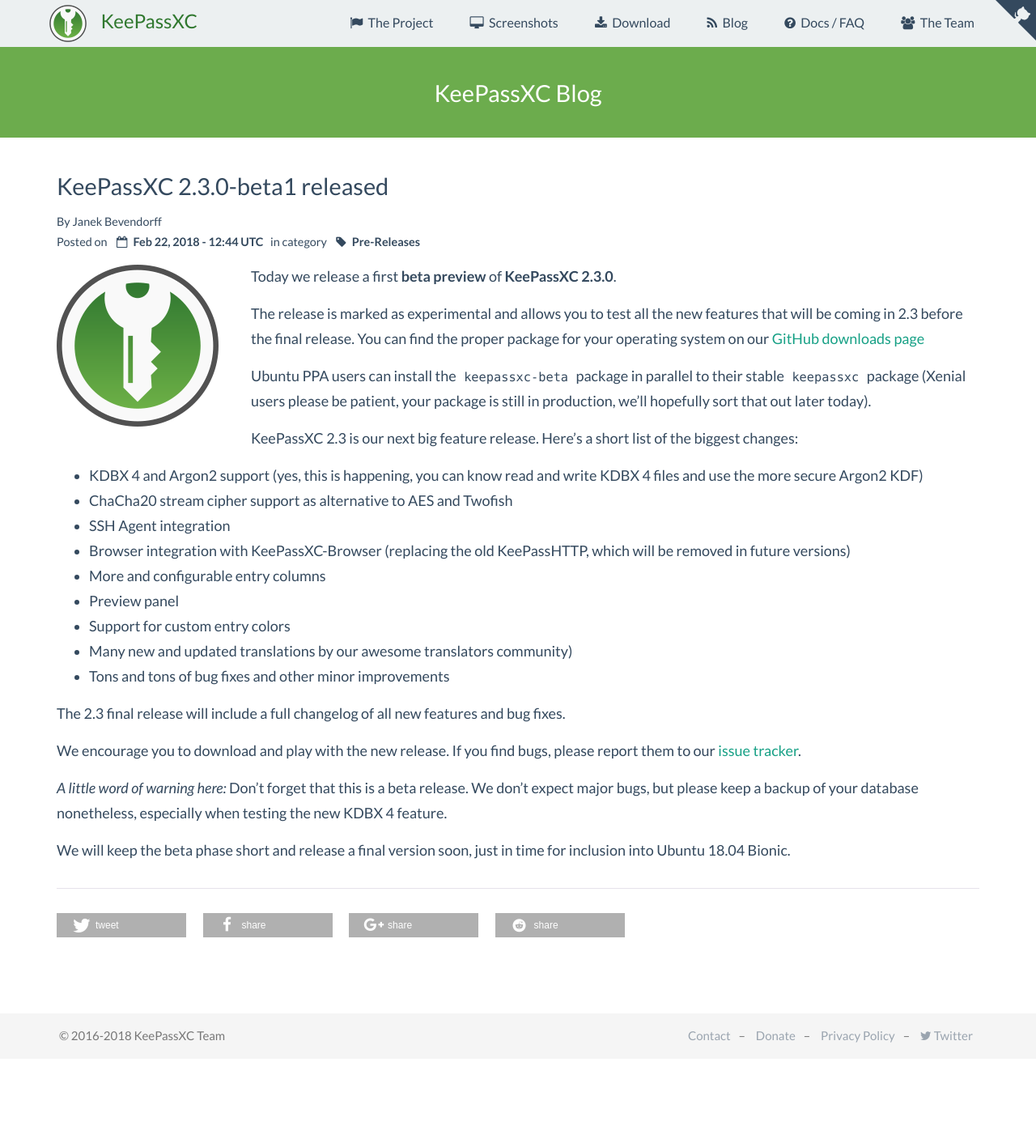
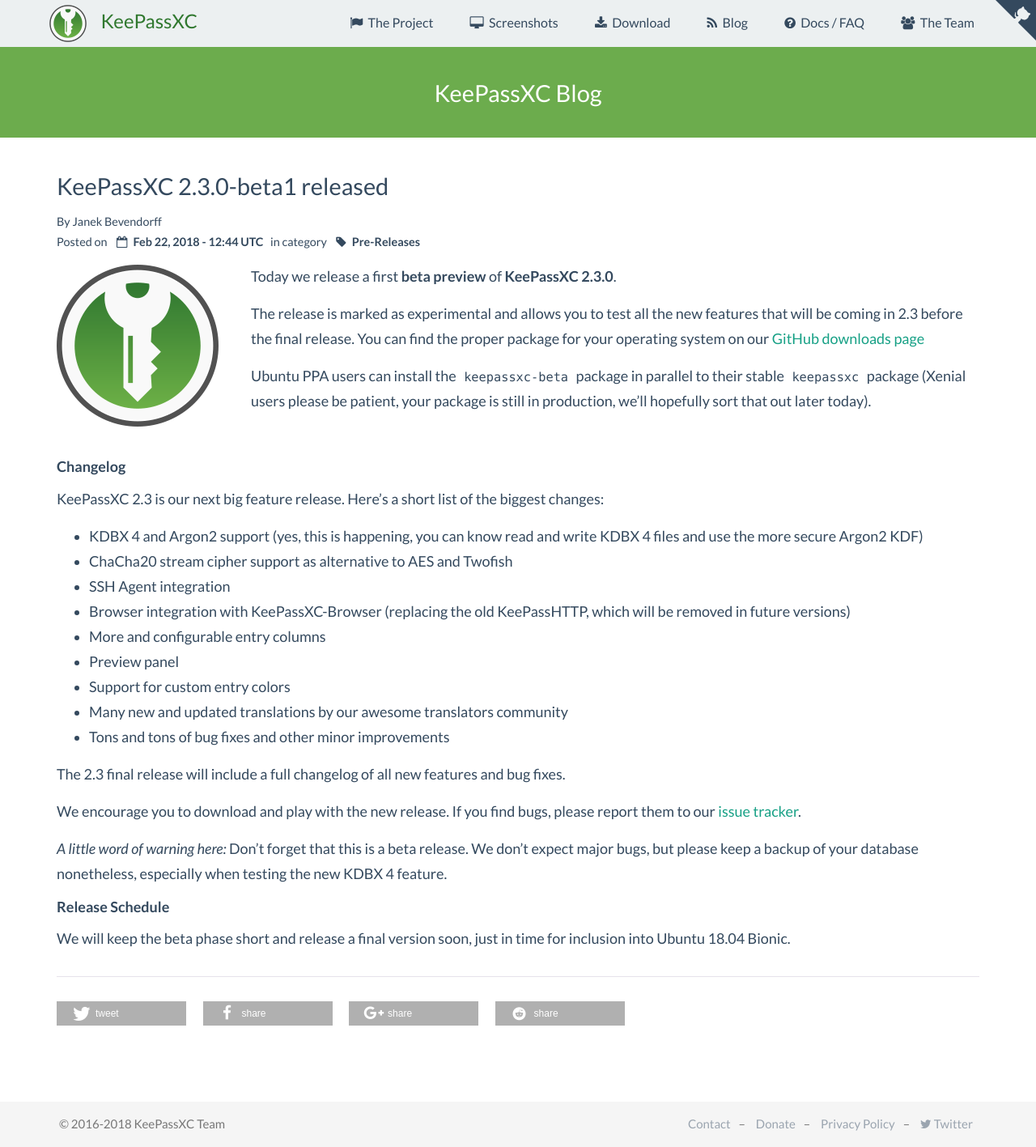
Before and after one commit to keepassxreboot/keepassxc-org, a Jekyll site: the page built from blog/_posts/2018-02-22-2.3-beta1-release.md, in a window 1280 px wide. Shown: the whole page at 81% size. Built offline with Jekyll 4.4.1, drawn with Linux system fonts in a browser that asks for light colours; comment, search, counter and statistics services are not loaded; before the commit the page ends 1308 px from its top, so only the background shows below that.

Commit message:
Update release posting

```diff
--- a/blog/_posts/2018-02-22-2.3-beta1-release.md
+++ b/blog/_posts/2018-02-22-2.3-beta1-release.md
@@ -25,6 +25,8 @@
 
 <!--more-->
 
+<h5 id="changelog" style="clear:both">Changelog</h5>
+
 KeePassXC 2.3 is our next big feature release. Here's a short list of the biggest
 changes:
 
@@ -37,7 +39,7 @@
 - More and configurable entry columns
 - Preview panel
 - Support for custom entry colors
-- Many new and updated translations by our awesome translators community)
+- Many new and updated translations by our awesome translators community
 - Tons and tons of bug fixes and other minor improvements
 
 The 2.3 final release will include a full changelog of all new features and bug fixes.
@@ -49,5 +51,7 @@
  major bugs, but please keep a backup of your database nonetheless, especially when
  testing the new KDBX 4 feature.
 
+<h5 id="release-schedule">Release Schedule</h5>
+
  We will keep the beta phase short and release a final version soon, just in time for
  inclusion into Ubuntu 18.04 Bionic.
```
